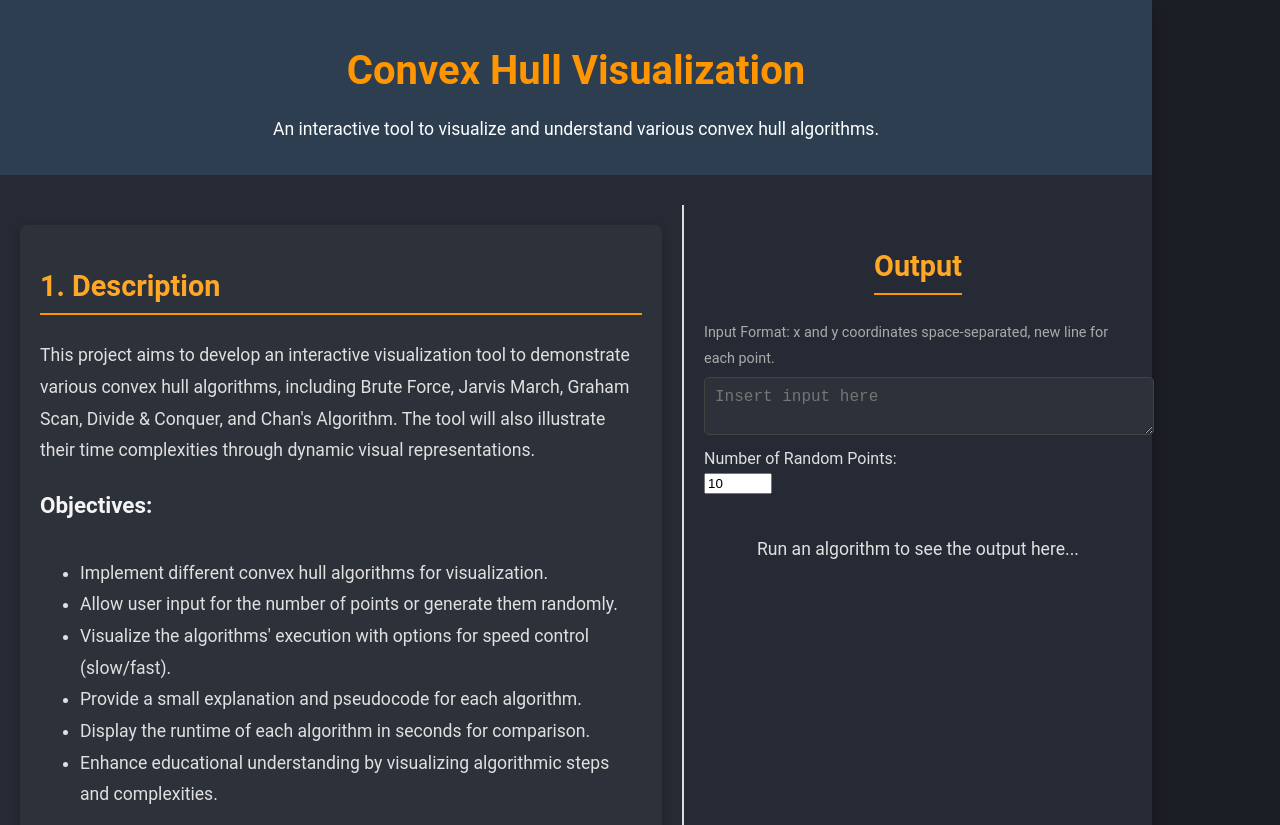
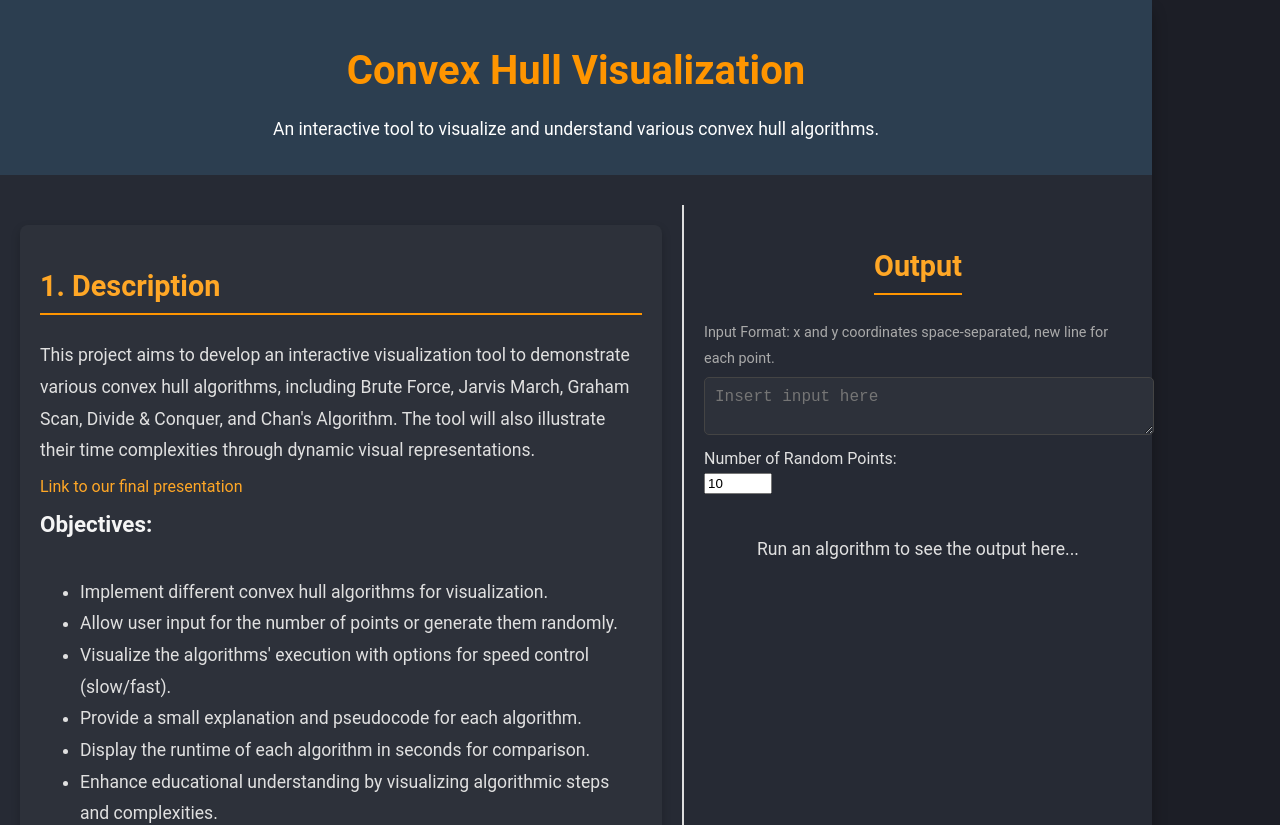
Before and after one commit to YashAwaghate/ConvexHull, a React (Create React App) app: page / in a window 1280 px wide. Shown: the top 825 px of the page. Built offline with nearby package versions, Linux system fonts and the light colour scheme.

Commit message:
adding link to the presentation

```diff
--- a/src/App.js
+++ b/src/App.js
@@ -80,6 +80,7 @@ const App = () => {
                   algorithms, including Brute Force, Jarvis March, Graham Scan, Divide & Conquer, and Chan's Algorithm.
                   The tool will also illustrate their time complexities through dynamic visual representations.
                 </p>
+                <a href='https://drive.google.com/file/d/1MrtqRdVBRH2WFoA5eWA8-aeSepJpQMwT/view?pli=1' target="_blank">Link to our final presentation</a>
                 <h4>Objectives:</h4>
                 <ul>
                   <li>Implement different convex hull algorithms for visualization.</li>
```
